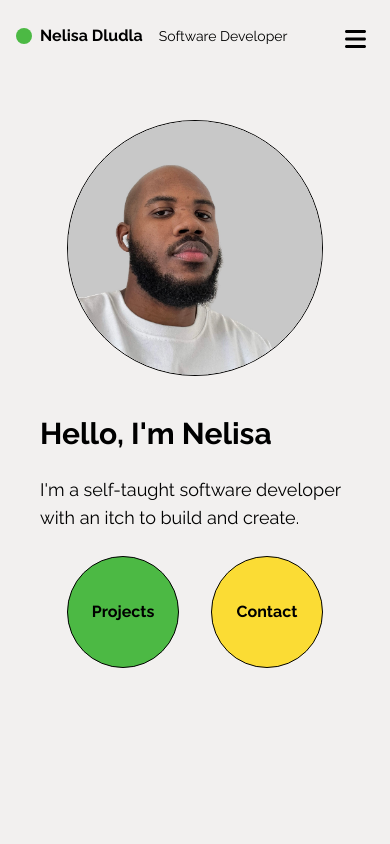
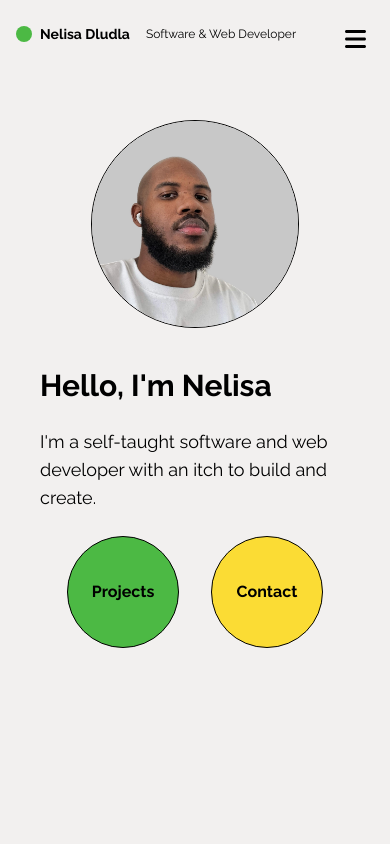
Before and after one commit to nelisa-dludla/nelisa-portfolio, a React (Vite) app: page / in a window 390 px wide. Shown: the top 844 px of the page. Built offline with nearby package versions, Linux system fonts and the light colour scheme.

Commit message:
Improved mobile view and cleared up some console errors

```diff
--- a/index.html
+++ b/index.html
@@ -1,16 +1,7 @@
 <!doctype html>
 <html lang="en">
   <head>
-    <meta charset="UTF-8" />
-    <meta name="viewport" content="width=device-width, initial-scale=1.0" />
-    <title>Nelisa Dludla - Software Developer</title>
-    <link
-      rel="stylesheet"
-      type="text/css"
-      href="https://cdn.jsdelivr.net/gh/devicons/devicon@latest/devicon.min.css"
-    />
-  </head>
-
+    <title>Nelisa Dludla - Software & Web Developer</title>
     <!-- Google tag (gtag.js) -->
     <script
       async
@@ -26,6 +17,23 @@
       gtag("config", "G-KNMBXBHW93");
     </script>
 
+    <meta charset="UTF-8" />
+    <meta name="viewport" content="width=device-width, initial-scale=1.0" />
+    <meta
+      name="description"
+      content="Explore the portfolio of Nelisa Dludla, a software and web developer specializing in Python, JavaScript, and full-stack development. Discover projects, skills, and insights into modern web technologies."
+    />
+    <meta
+      name="keywords"
+      content="Software developer portfolio, Web developer portfolio, Python developer, JavaScript developer, Full-stack developer, Web development projects, Modern web technologies, Frontend and backend development"
+    />
+
+    <link
+      rel="stylesheet"
+      type="text/css"
+      href="https://cdn.jsdelivr.net/gh/devicons/devicon@latest/devicon.min.css"
+    />
+  </head>
   <body>
     <div id="root"></div>
     <script type="module" src="/src/main.jsx"></script>
--- a/src/components/Footer.jsx
+++ b/src/components/Footer.jsx
@@ -10,10 +10,10 @@ const Footer = () => {
         <div>
           <p className="font-bold mt-4 mb:mt-0 mb-0 mb:mb-2">Follow Me</p>
 
-          <a href="https://www.linkedin.com/in/nelisa-dludla/" target="_blank"><i class="devicon-linkedin-plain colored text-2xl mr-4"></i></a>
+          <a href="https://www.linkedin.com/in/nelisa-dludla/" target="_blank"><i className="devicon-linkedin-plain colored text-2xl mr-4"></i></a>
 
           <a href="https://github.com/nelisa-dludla" target="_blank">
-          <i class="devicon-github-original colored text-2xl"></i>
+          <i className="devicon-github-original colored text-2xl"></i>
           </a>
         </div>
         <div className="text-gray-500 mt-4 mb:mt-0">&copy; {date.getFullYear()} By Nelisa Dludla.</div>
--- a/src/components/Navbar.jsx
+++ b/src/components/Navbar.jsx
@@ -22,17 +22,20 @@ const Navbar = () => {
             <ul className="flex flex-row">
               <li className="portfolio-green-bg w-4 h-4 mb:w-7 mb:h-7 my-auto rounded-full"></li>
               <Link to="/home">
-                <li className="p-2 font-bold text-md mb:text-xl my-auto">
+                <li className="p-2 font-bold text-sm sm:text-md mb:text-xl my-auto">
                   Nelisa Dludla
                 </li>
               </Link>
-              <li className="text-sm mb:text p-2 my-auto">
-                Software Developer
+              <li className="text-xs sm:text-sm mb:text-base p-2 my-auto">
+                Software & Web Developer
               </li>
             </ul>
           </div>
           {/* RHS*/}
-          <button className="text-2xl p-2 block md:hidden" onClick={handleClick}>
+          <button
+            className="text-2xl p-2 block md:hidden"
+            onClick={handleClick}
+          >
             <FontAwesomeIcon icon={faBars} style={{ color: "#000000" }} />
           </button>
           <div className="hidden md:block">
--- a/src/pages/Home.jsx
+++ b/src/pages/Home.jsx
@@ -10,20 +10,20 @@ const Home = () => {
         <Navbar />
         <section id="home" className="z-0 flex flex-col items-center md:flex-row md:justify-center md:items-center">
           {/* LHS */}
-          <div className="mt-10 max-w-64 sm:max-w-80 md:max-w-96 rounded-full border border-black">
+          <div className="mt-10 max-w-52 sm:max-w-80 md:max-w-96 rounded-full border border-black">
             <img
               className="object-cover rounded-full h-full w-full"
               src={profilePicture}
-              alt="Nelisa's Profile Picture"
+              alt="A picture of Nelisa"
             />
           </div>
           {/* RHS */}
           <div className="p-10">
             <h1 className="font-bold text-3xl md:text-7xl">Hello, I'm Nelisa</h1>
-            <p className="text-lg my-6 md:my-12">
-              I'm a self-taught software developer with an itch to build and
+            <h2 className="text-lg my-6 md:my-12">
+              I'm a self-taught software and web developer with an itch to build and
               create.
-            </p>
+            </h2>
             {/* "CTA Buttons" */}
             <div className="flex justify-center md:justify-normal">
               <Link to="/projects">
--- a/src/pages/Projects.jsx
+++ b/src/pages/Projects.jsx
@@ -31,7 +31,7 @@ const Projects = () => {
                 answer and see how many you can solve! 🌟
               </p>
               <span className="flex items-center">
-                <i class="devicon-github-original colored text-2xl mr-2"></i>
+                <i className="devicon-github-original colored text-2xl mr-2"></i>
                 <a
                   href="https://github.com/nelisa-dludla/emoji-riddle"
                   target="_blank"
@@ -46,9 +46,9 @@ const Projects = () => {
                 </a>
               </p>
               <div className="mt-6">
-                <i class="devicon-react-original colored text-7xl mr-8"></i>
+                <i className="devicon-react-original colored text-7xl mr-8"></i>
 
-            <i class="devicon-typescript-plain colored text-7xl"></i>
+            <i className="devicon-typescript-plain colored text-7xl"></i>
 
               </div>
             </div>
@@ -75,7 +75,7 @@ const Projects = () => {
                 fostering community awareness and flagging potential red flags.
               </p>
               <span className="flex items-center">
-                <i class="devicon-github-original colored text-2xl mr-2"></i>
+                <i className="devicon-github-original colored text-2xl mr-2"></i>
                 <a
                   href="https://github.com/nelisa-dludla/red-flag-social"
                   target="_blank"
@@ -90,11 +90,11 @@ const Projects = () => {
                 </a>
               </p>
               <div className="mt-6">
-                <i class="devicon-django-plain-wordmark colored text-7xl mr-8"></i>
+                <i className="devicon-django-plain-wordmark colored text-7xl mr-8"></i>
 
-                <i class="devicon-bootstrap-plain-wordmark colored text-7xl mr-8"></i>
+                <i className="devicon-bootstrap-plain-wordmark colored text-7xl mr-8"></i>
 
-                <i class="devicon-postgresql-plain-wordmark colored text-7xl"></i>
+                <i className="devicon-postgresql-plain-wordmark colored text-7xl"></i>
               </div>
             </div>
             {/* RHS */}
@@ -136,11 +136,11 @@ const Projects = () => {
                 </a>
               </p>
               <div className="mt-6">
-                <i class="devicon-html5-plain-wordmark colored text-7xl mr-8"></i>
+                <i className="devicon-html5-plain-wordmark colored text-7xl mr-8"></i>
 
-                <i class="devicon-css3-plain-wordmark colored text-7xl mr-8"></i>
+                <i className="devicon-css3-plain-wordmark colored text-7xl mr-8"></i>
 
-                <i class="devicon-javascript-plain colored text-7xl mr-8"></i>
+                <i className="devicon-javascript-plain colored text-7xl mr-8"></i>
               </div>
             </div>
             {/* RHS */}
```
Lines whose indentation alone changed are shown as unchanged.
